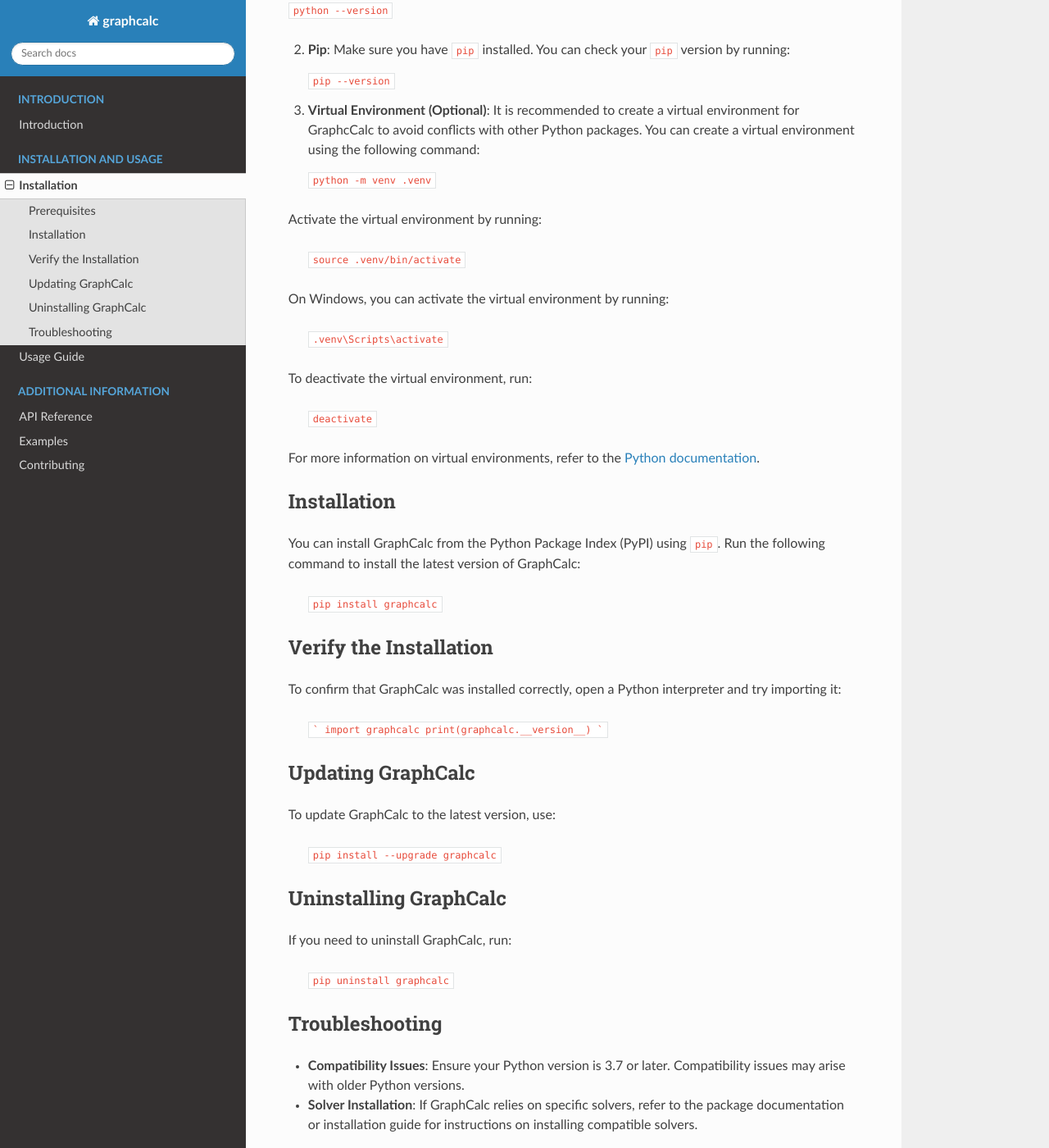
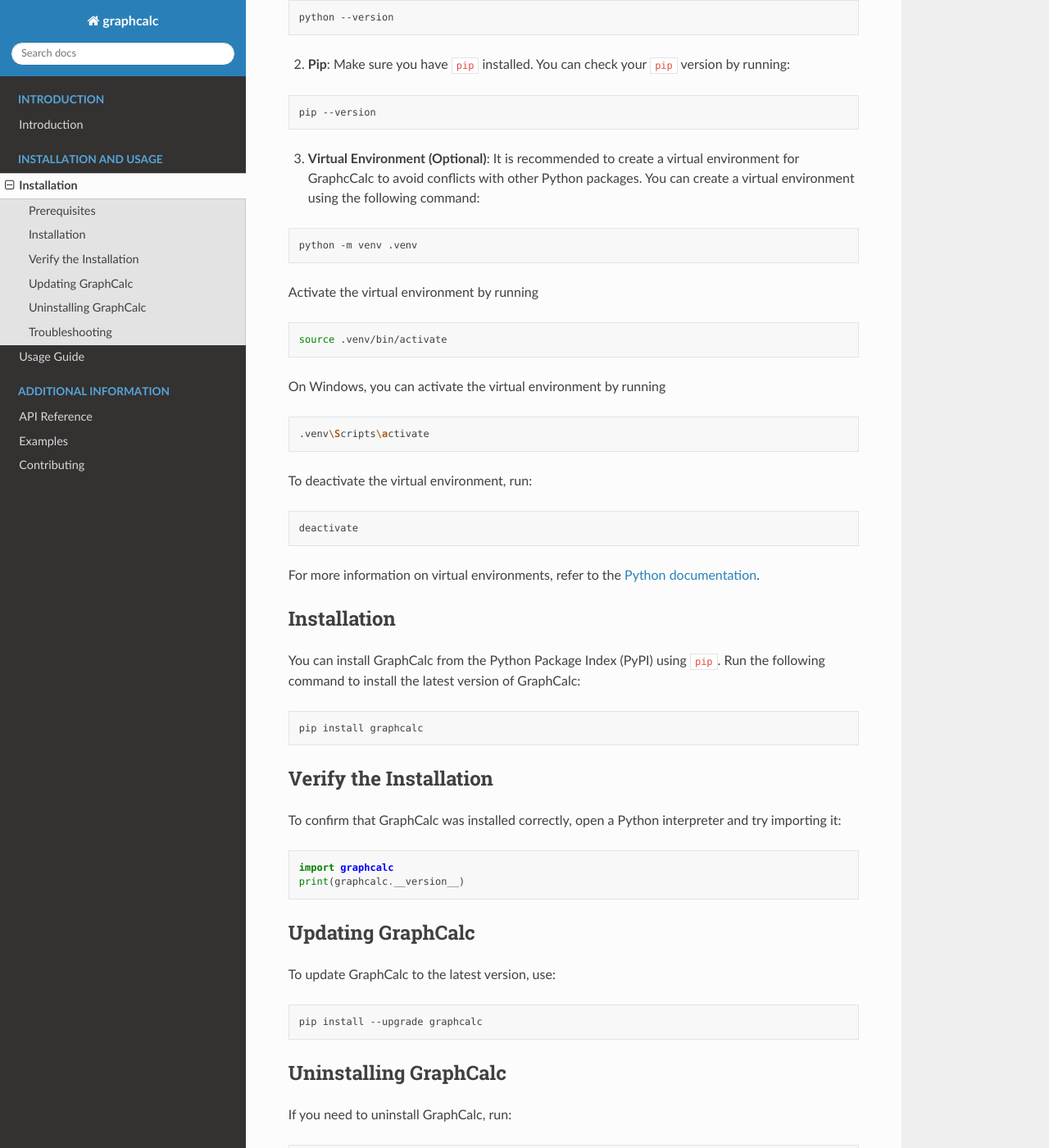
Before and after one commit to RandyRDavila/GraphCalc, a Sphinx documentation site: the page built from docs/source/installation.rst, in a window 1280 px wide and 1400 px high, scrolled down 336 px. Shown: the whole window at 82% size. Built offline with Sphinx 7.4.7 and the Read the Docs theme 3.1.0, drawn with Linux system fonts in a browser that asks for light colours.

Commit message:
fixed the docs

````diff
--- a/docs/source/index.rst
+++ b/docs/source/index.rst
@@ -1,7 +1,10 @@
 GraphCalc Documentation
 =======================
 
-Welcome to the documentation for GraphCalc!
+Welcome to GraphCalc, a Python package designed for computing complex graph
+invariants on NetworkX graph objects. GraphCalc leverages mixed-integer programming (MIP) to
+provide exact solutions for these invariants, making it especially useful for researchers
+in graph theory, network science, and combinatorial optimization.
 
 .. toctree::
    :maxdepth: 2
--- a/docs/source/installation.rst
+++ b/docs/source/installation.rst
@@ -8,27 +8,39 @@
 
 1. **Python**: Ensure you have Python 3.7 or later installed. Check your Python version by running:
 
-``python --version``
+.. code-block:: bash
+
+    python --version
 
 2. **Pip**: Make sure you have ``pip`` installed. You can check your ``pip`` version by running:
 
-   ``pip --version``
+.. code-block:: bash
+
+    pip --version
 
 3. **Virtual Environment (Optional)**: It is recommended to create a virtual environment for GraphcCalc to avoid conflicts with other Python packages. You can create a virtual environment using the following command:
 
-   ``python -m venv .venv``
+.. code-block:: bash
 
-Activate the virtual environment by running:
+     python -m venv .venv
 
-   ``source .venv/bin/activate``
+Activate the virtual environment by running
 
-On Windows, you can activate the virtual environment by running:
+.. code-block:: bash
 
-   ``.venv\Scripts\activate``
+    source .venv/bin/activate
+
+On Windows, you can activate the virtual environment by running
+
+.. code-block:: bash
+
+    .venv\Scripts\activate
 
 To deactivate the virtual environment, run:
 
-   ``deactivate``
+.. code-block:: bash
+
+    deactivate
 
 For more information on virtual environments, refer to the `Python documentation <https://docs.python.org/3/library/venv.html>`__.
 
@@ -37,31 +49,38 @@
 
 You can install GraphCalc from the Python Package Index (PyPI) using ``pip``. Run the following command to install the latest version of GraphCalc:
 
-   ``pip install graphcalc``
+.. code-block:: bash
+
+    pip install graphcalc
 
 Verify the Installation
 -----------------------
 
 To confirm that GraphCalc was installed correctly, open a Python interpreter and try importing it:
 
-   ```
+.. code-block:: python
+
    import graphcalc
    print(graphcalc.__version__)
-   ```
+
 
 Updating GraphCalc
 -------------------
 
 To update GraphCalc to the latest version, use:
 
-   ``pip install --upgrade graphcalc``
+.. code-block:: bash
+
+   pip install --upgrade graphcalc
 
 Uninstalling GraphCalc
 -----------------------
 
 If you need to uninstall GraphCalc, run:
 
-   ``pip uninstall graphcalc``
+.. code-block:: bash
+
+    pip uninstall graphcalc
 
 Troubleshooting
 ---------------
--- a/setup.py
+++ b/setup.py
@@ -6,7 +6,7 @@
 
 setup(
     name="graphcalc",
-    version="0.1.5",
+    version="0.1.6",
     author="Randy Davila",
     author_email="rrd6@rice.edu",
     description="A Python package for graph computation functions",
````
Also changed, not shown: docs/source/api_reference.rst (+12 -12 lines), docs/source/modules/basics.rst (deleted, +0 -9 lines), docs/source/modules/classics.rst (deleted, +0 -9 lines), docs/source/modules/degree.rst (deleted, +0 -9 lines), docs/source/modules/degree_sequence_invariants.rst (deleted, +0 -9 lines), docs/source/modules/domination.rst (deleted, +0 -9 lines), docs/source/modules/neighborhoods.rst (deleted, +0 -9 lines), docs/source/modules/zero_forcing.rst (deleted, +0 -9 lines).
